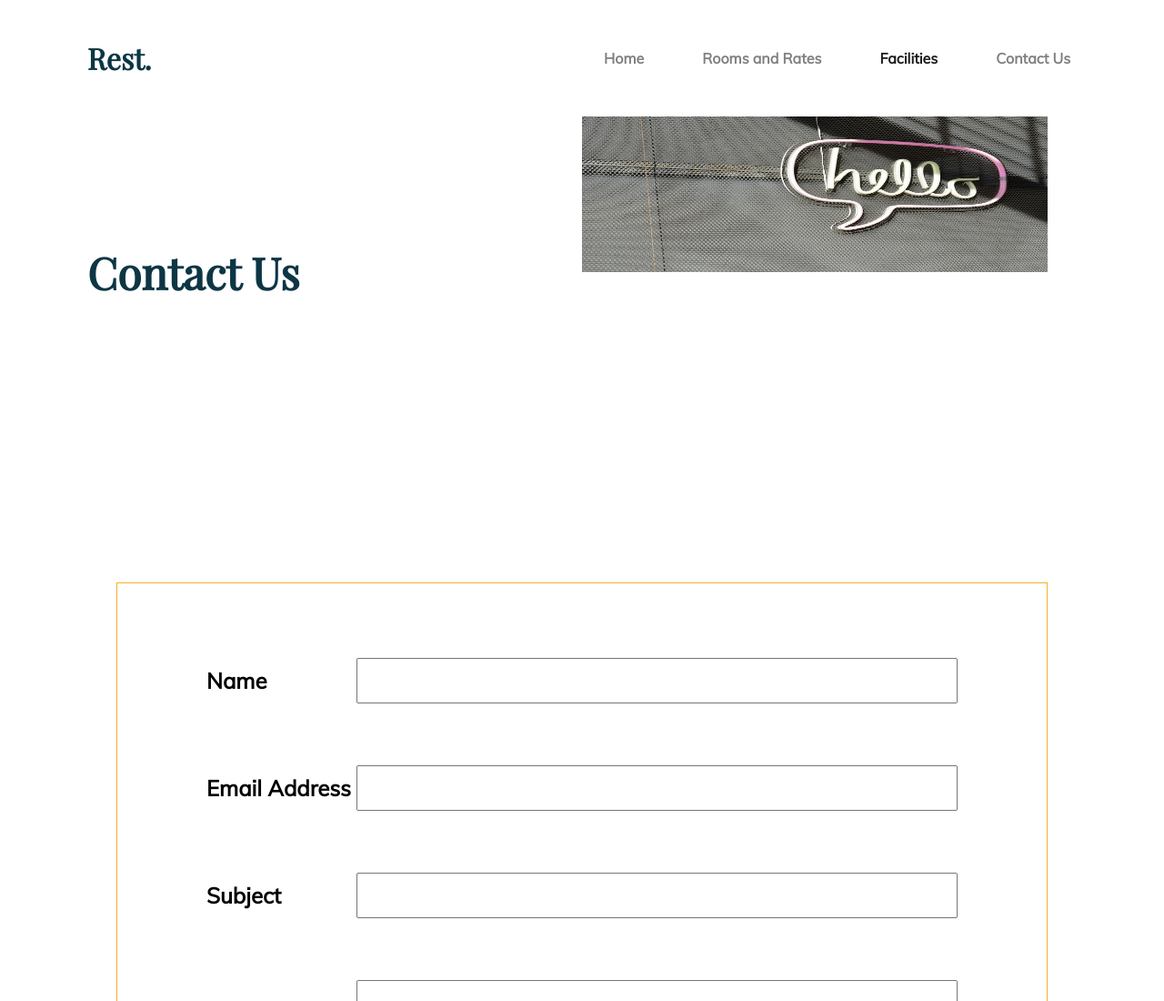
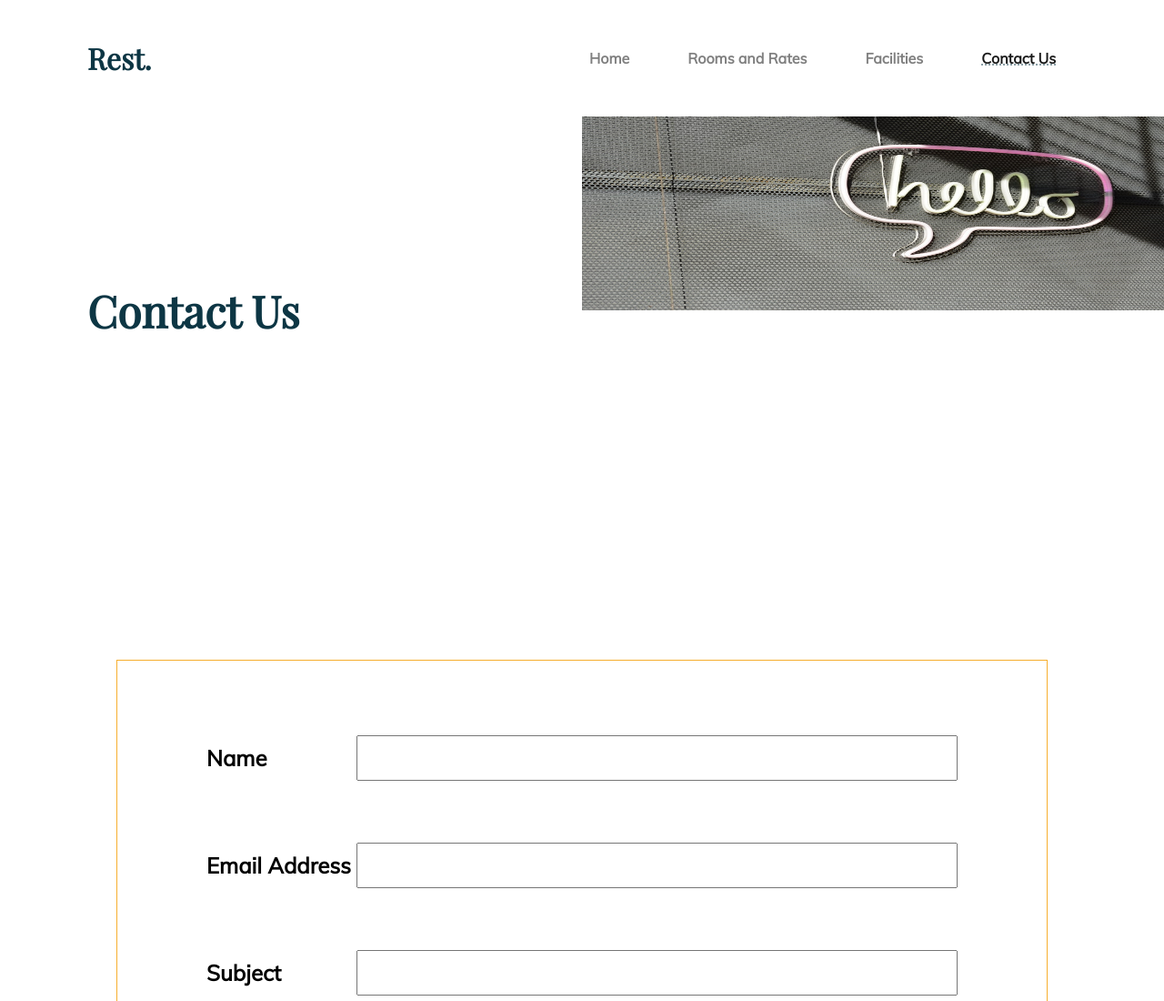
Before and after one commit to tamsay/NHGi7-RestHotel, a plain HTML site: page contact.html in a window 1280 px wide. Shown: the top 1100 px of the page at 91% size. Drawn offline with Linux system fonts and the light colour scheme.

Commit message:
Contact Us page

```diff
--- a/contact.html
+++ b/contact.html
@@ -28,10 +28,10 @@
                 <li class="nav-item">
                   <a class="nav-link" href="#">Rooms and Rates</a>
                 </li>
-                <li class="nav-item active">
+                <li class="nav-item">
                   <a class="nav-link" href="#">Facilities</a>
                 </li>
-                <li class="nav-item">
+                <li class="nav-item active">
                   <a class="nav-link" href="#">Contact Us</a>
                 </li>
               </ul>
--- a/public/css/contact.css
+++ b/public/css/contact.css
@@ -55,14 +55,20 @@ nav li{
     font-size: 1em;
     line-height: 24px;
     color: rgba(13, 54, 68, 0.6);
-
 }
 nav li a{
     text-decoration-line: none;
     cursor: pointer;
 }
+.active{
+    text-decoration-line: underline;
+    text-decoration-style: dotted;
+}
 nav li a:hover{
     background-color: lightgreen;
+}
+.navbar{
+    padding-left: 0px;
 }
 #heading{
     display: grid;
@@ -89,7 +95,7 @@ nav li a:hover{
     /* justify-content: center; */
 }
 #hotelImageDiv img{
-    width: 80%;
+    width: 100%;
     height: 50%;
     box-sizing: border-box;
     /* width: 50%; */
```
